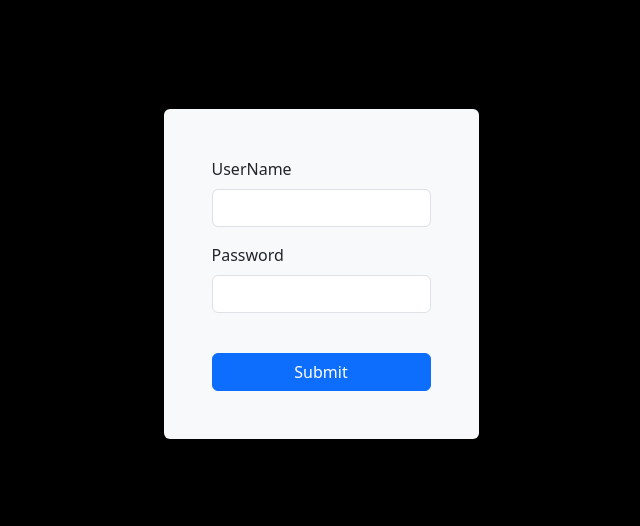
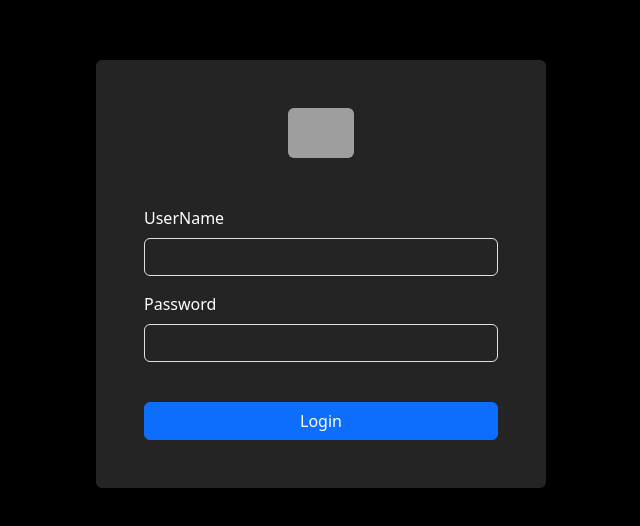
Before and after one commit to vibhortapase/JobPortal_React, a React (Vite) app: page /login in a window 1280 px wide. Shown: the part 126-652 px from the top of the page, without its empty margins (319-959 px from the left). Built offline with nearby package versions, Linux system fonts and the light colour scheme; grey boxes are pictures that could not be loaded; the HTML template or start-up script is replaced by a standard one.

Commit message:
first-commit

```diff
--- a/src/Components/login/index.css
+++ b/src/Components/login/index.css
@@ -7,3 +7,13 @@
     align-items: center;
     justify-content: center;
 }
+
+.form-UserInput{
+    width: 450px;
+    background-color: rgb(37, 36, 36);
+}
+
+.websiteLogo{
+    width: auto;
+    height: 50px;
+}
--- a/src/Components/login/index.jsx
+++ b/src/Components/login/index.jsx
@@ -2,21 +2,29 @@ import "./index.css";
 
 const Login = () => {
   const onSubmitUserDetails = (event) => {
-    event.preventDefault();
 
     let url = "https://apis.ccbp.in/login";
   };
 
   return (
     <div onSubmit={onSubmitUserDetails} className="my-cont bg-black">
-      <form className="w-25 bg-light p-5 rounded">
+      <form className=" form-UserInput p-5 rounded text-white">
+        <div className="text-center">
+          <img
+            src="https://assets.ccbp.in/frontend/react-js/logo-img.png"
+            className="rounded websiteLogo"
+            alt="website logo"
+          />
+        </div>
+        <br /><br />
         <div className="mb-3">
           <label htmlFor="exampleInputEmail1" className="form-label">
             UserName
           </label>
           <input
+            placeholder="santosh"
             type="email"
-            className="form-control"
+            className="form-control bg-transparent text-white"
             id="exampleInputEmail1"
             aria-describedby="emailHelp"
           />
@@ -26,16 +34,17 @@ const Login = () => {
             Password
           </label>
           <input
+            placeholder="santosh@2023"
             type="password"
-            className="form-control"
+            className="form-control bg-transparent text-white"
             id="exampleInputPassword1"
           />
         </div>
         <br />
         <div className="d-grid gap-2">
-        <button type="submit" className="btn btn-primary btn-w-25">
-          Submit
-        </button>
+          <button type="submit" className="btn btn-primary btn-w-25">
+            Login
+          </button>
         </div>
       </form>
     </div>
```
